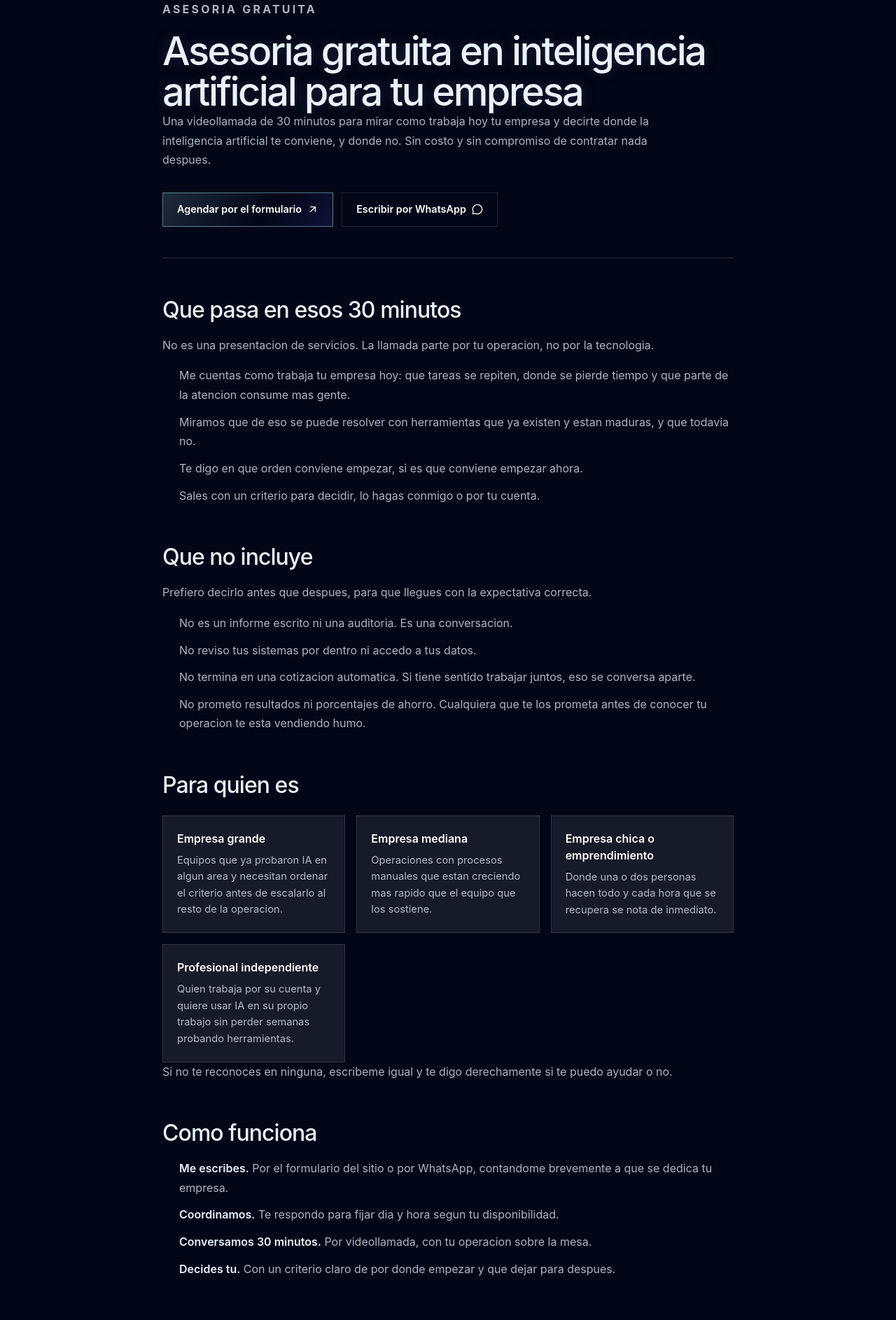
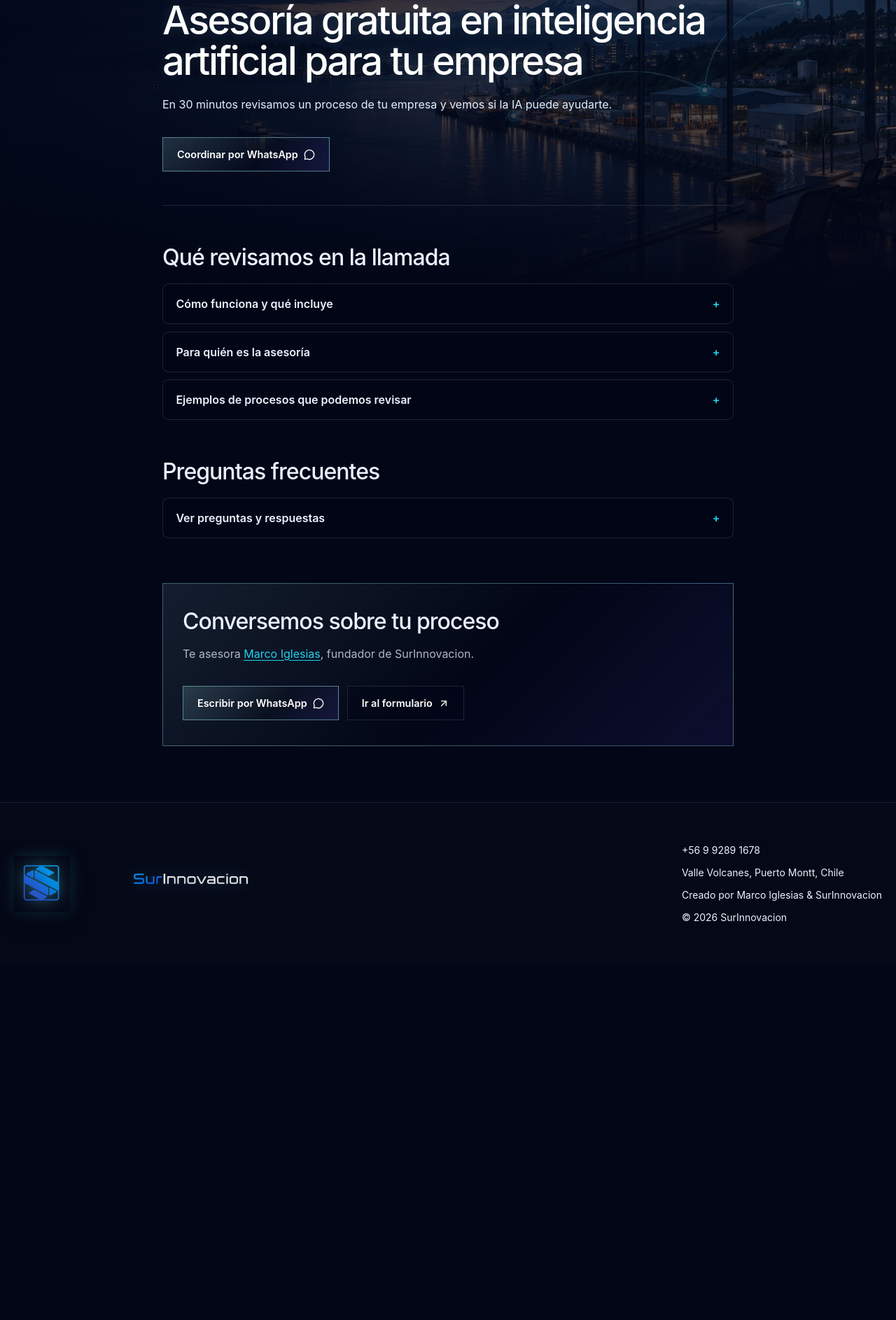
Before and after one commit to MarcoIglesias380/surinnovacion-web, a Next.js app: page /asesoria-ia in a window 1280 px wide. Shown: the part 160-2046 px from the top of the page at 70% size. After the commit the page ends 1539 px from the top, so only its background shows below. Built offline with nearby package versions, Linux system fonts and the light colour scheme.

Commit message:
Unifica los fondos y simplifica la lectura de servicios

```diff
--- a/app/asesoria-ia/page.tsx
+++ b/app/asesoria-ia/page.tsx
@@ -99,7 +99,7 @@ const serviceSchema = {
 
 export default function AsesoriaIA() {
   return (
-    <main className="site-shell min-h-screen bg-void text-frost selection:bg-ion/30">
+    <main className="site-shell commercial-page min-h-screen bg-void text-frost selection:bg-ion/30">
       <script
         type="application/ld+json"
         dangerouslySetInnerHTML={{
@@ -109,127 +109,52 @@ export default function AsesoriaIA() {
       <SiteHeader />
       <article className="doc-page">
         <header className="doc-hero">
-          <p className="doc-eyebrow">Asesoria gratuita</p>
-          <h1>Asesoria gratuita en inteligencia artificial para tu empresa</h1>
+          <h1>Asesoría gratuita en inteligencia artificial para tu empresa</h1>
           <p className="doc-lede">
-            Una videollamada de 30 minutos para mirar como trabaja hoy tu empresa y decirte donde la
-            inteligencia artificial te conviene, y donde no. Sin costo y sin compromiso de contratar nada
-            despues.
+            En 30 minutos revisamos un proceso de tu empresa y vemos si la IA puede ayudarte.
           </p>
           <div className="doc-actions">
-            <Link className="doc-cta" href="/#contacto">
-              Agendar por el formulario <ArrowUpRight aria-hidden="true" />
-            </Link>
-            <a className="doc-cta doc-cta--ghost" href={phoneHref} target="_blank" rel="noreferrer">
-              Escribir por WhatsApp <MessageCircle aria-hidden="true" />
+            <a className="doc-cta" href={phoneHref} target="_blank" rel="noreferrer">
+              Coordinar por WhatsApp <MessageCircle aria-hidden="true" />
             </a>
           </div>
         </header>
 
         <section className="doc-section">
-          <h2>Que pasa en esos 30 minutos</h2>
-          <p>
-            No es una presentacion de servicios. La llamada parte por tu operacion, no por la tecnologia.
-          </p>
+          <h2>Qué revisamos en la llamada</h2>
+          <div className="commercial-disclosures">
+            <details>
+              <summary>Cómo funciona y qué incluye</summary>
+              <div className="commercial-detail">
+                <p>Me cuentas dónde se repite trabajo o se pierde tiempo. Revisamos las opciones y te propongo un primer paso que puedas evaluar.</p>
+                <p>Es una videollamada inicial, sin costo ni compromiso. No incluye auditoría, informe escrito ni acceso a tus sistemas o datos. Si necesitas una implementación, acordamos su alcance por separado.</p>
+              </div>
+            </details>
+            <details>
+              <summary>Para quién es la asesoría</summary>
+              <div className="commercial-detail">
+                <p>Para pymes, equipos de empresas grandes y profesionales independientes que quieren evaluar la IA en una tarea concreta o revisar un piloto antes de escalarlo.</p>
+              </div>
+            </details>
+            <details>
+              <summary>Ejemplos de procesos que podemos revisar</summary>
+              <div className="commercial-detail">
                 <ul className="doc-list">
-            <li>Me cuentas como trabaja tu empresa hoy: que tareas se repiten, donde se pierde tiempo y que parte de la atencion consume mas gente.</li>
-            <li>Miramos que de eso se puede resolver con herramientas que ya existen y estan maduras, y que todavia no.</li>
-            <li>Te digo en que orden conviene empezar, si es que conviene empezar ahora.</li>
-            <li>Sales con un criterio para decidir, lo hagas conmigo o por tu cuenta.</li>
+                  <li>Responder consultas frecuentes de clientes.</li>
+                  <li>Reducir la digitación repetida entre correos, planillas y sistemas.</li>
+                  <li>Preparar fichas de producto o sacar partido a los datos que ya registras.</li>
                 </ul>
-        </section>
-
-        <section className="doc-section">
-          <h2>Que no incluye</h2>
-          <p>
-            Prefiero decirlo antes que despues, para que llegues con la expectativa correcta.
-          </p>
-          <ul className="doc-list doc-list--plain">
-            <li>No es un informe escrito ni una auditoria. Es una conversacion.</li>
-            <li>No reviso tus sistemas por dentro ni accedo a tus datos.</li>
-            <li>No termina en una cotizacion automatica. Si tiene sentido trabajar juntos, eso se conversa aparte.</li>
-            <li>No prometo resultados ni porcentajes de ahorro. Cualquiera que te los prometa antes de conocer tu operacion te esta vendiendo humo.</li>
-          </ul>
-        </section>
-
-        <section className="doc-section">
-          <h2>Para quien es</h2>
-          <div className="doc-grid">
-            <div>
-              <h3>Empresa grande</h3>
-              <p>Equipos que ya probaron IA en algun area y necesitan ordenar el criterio antes de escalarlo al resto de la operacion.</p>
               </div>
-            <div>
-              <h3>Empresa mediana</h3>
-              <p>Operaciones con procesos manuales que estan creciendo mas rapido que el equipo que los sostiene.</p>
+            </details>
           </div>
-            <div>
-              <h3>Empresa chica o emprendimiento</h3>
-              <p>Donde una o dos personas hacen todo y cada hora que se recupera se nota de inmediato.</p>
-            </div>
-            <div>
-              <h3>Profesional independiente</h3>
-              <p>Quien trabaja por su cuenta y quiere usar IA en su propio trabajo sin perder semanas probando herramientas.</p>
-            </div>
-          </div>
-          <p className="doc-note">
-            Si no te reconoces en ninguna, escribeme igual y te digo derechamente si te puedo ayudar o no.
-          </p>
-        </section>
-
-        <section className="doc-section">
-          <h2>Como funciona</h2>
-          <ol className="doc-steps">
-            <li>
-              <strong>Me escribes.</strong> Por el formulario del sitio o por WhatsApp, contandome brevemente a que se dedica tu empresa.
-            </li>
-            <li>
-              <strong>Coordinamos.</strong> Te respondo para fijar dia y hora segun tu disponibilidad.
-            </li>
-            <li>
-              <strong>Conversamos 30 minutos.</strong> Por videollamada, con tu operacion sobre la mesa.
-            </li>
-            <li>
-              <strong>Decides tu.</strong> Con un criterio claro de por donde empezar y que dejar para despues.
-            </li>
-          </ol>
-        </section>
-
-        <section className="doc-section">
-          <h2>Por donde suelen empezar las empresas</h2>
-          <p>
-            Estas son las areas donde la automatizacion y la IA estan mas maduras hoy. No todas aplican a
-            todos: buena parte de la conversacion es descartar las que no te sirven.
-          </p>
-          <ul className="doc-list">
-            <li><strong>Atencion a clientes.</strong> Responder lo que se pregunta una y otra vez, y filtrar antes de que llegue a una persona del equipo.</li>
-            <li><strong>Tareas administrativas repetitivas.</strong> Informacion que hoy se copia a mano de un sistema a otro, o de un correo a una planilla.</li>
-            <li><strong>Contenido y catalogo.</strong> Descripciones, fichas de producto y material de venta que hoy toman horas de alguien.</li>
-            <li><strong>Datos que ya registras.</strong> Ordenar lo que tu negocio ya genera para poder mirarlo y decidir con eso.</li>
-          </ul>
-        </section>
-
-        <section className="doc-section">
-          <h2>Quien te va a asesorar</h2>
-          <p>
-            Soy Marco Iglesias, Master en Inteligencia Artificial por BIG School y la Universidad
-            Isabel I, y fundador de SurInnovacion. Trabajo desde Puerto Montt para empresas de todo
-            Chile. <Link href="/marco-iglesias">Mas sobre mi formacion y mi trabajo</Link>.
-          </p>
-          <p>
-            Hago divulgacion de IA porque creo que el problema no es la falta de herramientas sino la
-            distancia entre esas herramientas y el negocio que las necesita. Esa distancia es la que esta
-            asesoria busca acortar.
-          </p>
-          <p>
-            Puedes revisar <Link href="/#proyectos">proyectos reales en los que he trabajado</Link> antes de
-            escribirme. Estan en linea y los puedes abrir ahora mismo.
-          </p>
         </section>
 
         <section className="doc-section" id="preguntas">
           <h2>Preguntas frecuentes</h2>
-          <div className="doc-faq">
+          <div className="commercial-disclosures">
+            <details>
+              <summary>Ver preguntas y respuestas</summary>
+              <div className="commercial-detail doc-faq">
                 {faqs.map(([question, answer]) => (
                   <details key={question}>
                     <summary>{question}</summary>
@@ -237,21 +162,20 @@ export default function AsesoriaIA() {
                   </details>
                 ))}
               </div>
+            </details>
+          </div>
         </section>
 
         <section className="doc-closing">
-          <h2>Agenda tu asesoria gratuita de 30 minutos</h2>
-          <p>
-            Cuentame brevemente a que te dedicas y coordinamos. Si no te puedo ayudar, te lo digo de
-            inmediato y no pierdes el tiempo.
-          </p>
+          <h2>Conversemos sobre tu proceso</h2>
+          <p>Te asesora <Link href="/marco-iglesias">Marco Iglesias</Link>, fundador de SurInnovacion.</p>
           <div className="doc-actions">
-            <Link className="doc-cta" href="/#contacto">
+            <a className="doc-cta" href={phoneHref} target="_blank" rel="noreferrer">
+              Escribir por WhatsApp <MessageCircle aria-hidden="true" />
+            </a>
+            <Link className="doc-cta doc-cta--ghost" href="/#contacto">
               Ir al formulario <ArrowUpRight aria-hidden="true" />
             </Link>
-            <a className="doc-cta doc-cta--ghost" href={phoneHref} target="_blank" rel="noreferrer">
-              Escribir por WhatsApp <MessageCircle aria-hidden="true" />
-            </a>
           </div>
         </section>
       </article>
--- a/app/blog/page.tsx
+++ b/app/blog/page.tsx
@@ -13,14 +13,13 @@ export const metadata: Metadata = {
 
 export default function BlogPage() {
   return (
-    <main className="site-shell min-h-screen bg-void text-frost">
+    <main className="site-shell commercial-page min-h-screen bg-void text-frost">
       <SiteHeader />
       <div className="doc-page">
         <header className="doc-hero">
           <h1>Noticias de IA e innovación para empresas</h1>
           <p className="doc-lede">
-            Qué pasó en 2026, qué datos lo respaldan y qué merece seguimiento en 2027.
-            Cada análisis enlaza los anuncios o informes originales.
+            Qué está cambiando en IA y qué significa para las empresas, con datos y fuentes originales.
           </p>
         </header>
         {articles.map((article) => (
--- a/app/globals.css
+++ b/app/globals.css
@@ -1981,6 +1981,109 @@ html[data-tone="bright"] .glass-secondary-button {
   }
 }
 
+.commercial-page {
+  position: relative;
+}
+
+.commercial-page::before {
+  position: absolute;
+  inset: 0 0 auto;
+  height: 36rem;
+  background:
+    linear-gradient(180deg, rgba(2, 6, 23, 0.36), rgba(2, 6, 23, 0.52) 55%, var(--bg-void, #020617)),
+    linear-gradient(90deg, rgba(2, 6, 23, 0.83), rgba(2, 6, 23, 0.24)),
+    url("/sections/bahia-innovacion.webp") 65% 46% / cover no-repeat;
+  content: "";
+  pointer-events: none;
+}
+
+.commercial-page > .doc-page {
+  position: relative;
+}
+
+.commercial-page .doc-hero {
+  padding-bottom: 3rem;
+}
+
+.commercial-page .doc-hero h1 {
+  color: #fff;
+}
+
+.commercial-page .doc-lede {
+  margin-top: 1.25rem;
+  color: #e3f0ff;
+}
+
+.commercial-page .doc-cta--ghost {
+  background: rgba(2, 6, 23, 0.45);
+}
+
+.commercial-disclosures {
+  display: grid;
+  gap: 0.65rem;
+}
+
+.commercial-disclosures > details {
+  scroll-margin-top: 6rem;
+  border: 1px solid var(--line-soft);
+  border-radius: 0.55rem;
+  background: rgba(2, 6, 23, 0.78);
+}
+
+.commercial-disclosures > details > summary {
+  position: relative;
+  padding: 1rem 3rem 1rem 1.15rem;
+  color: var(--text-primary);
+  font-weight: 600;
+  list-style: none;
+  cursor: pointer;
+}
+
+.commercial-disclosures > details > summary::-webkit-details-marker {
+  display: none;
+}
+
+.commercial-disclosures > details > summary::after {
+  position: absolute;
+  top: 1rem;
+  right: 1.15rem;
+  color: var(--brand-ion);
+  content: "+";
+}
+
+.commercial-disclosures > details[open] > summary::after {
+  content: "−";
+}
+
+.commercial-disclosures summary:focus-visible {
+  outline: 2px solid var(--brand-ion);
+  outline-offset: -3px;
+}
+
+.commercial-disclosures > details > summary > span {
+  display: block;
+  margin-top: 0.3rem;
+  color: var(--text-secondary);
+  font-size: 0.9rem;
+  font-weight: 400;
+}
+
+.commercial-detail {
+  padding: 0 1.15rem 1.15rem;
+}
+
+.commercial-detail > p:last-child {
+  margin-bottom: 0;
+}
+
+.commercial-page #soluciones {
+  scroll-margin-top: 6rem;
+}
+
+.commercial-page .doc-closing > p:last-child {
+  margin-top: 1rem;
+}
+
 /* Paginas de contenido tipo documento, como /asesoria-ia */
 
 .doc-page {
--- a/app/servicios/page.tsx
+++ b/app/servicios/page.tsx
@@ -156,7 +156,7 @@ const faqSchema = {
 
 export default function Servicios() {
   return (
-    <main className="site-shell min-h-screen bg-void text-frost selection:bg-ion/30">
+    <main className="site-shell commercial-page min-h-screen bg-void text-frost selection:bg-ion/30">
       <script
         type="application/ld+json"
         dangerouslySetInnerHTML={{
@@ -166,71 +166,63 @@ export default function Servicios() {
       <SiteHeader />
       <article className="doc-page">
         <header className="doc-hero">
-          <p className="doc-eyebrow">Servicios</p>
           <h1>Consultoría en innovación y mejora de procesos</h1>
           <p className="doc-lede">
-            SurInnovacion ayuda a empresas a aprovechar mejor sus recursos técnicos y
-            administrativos. Desde Puerto Montt atendemos a empresas de todo Chile. La primera
-            videollamada dura 30 minutos y es gratuita.
+            Evalúo cómo trabaja tu empresa y desarrollo sistemas a medida para mejorar
+            la administración o la producción. Atiendo desde Puerto Montt a todo Chile.
           </p>
           <div className="doc-actions">
             <a className="doc-cta" href={phoneHref} target="_blank" rel="noreferrer">
               Agendar asesoría por WhatsApp <MessageCircle aria-hidden="true" />
             </a>
-            <a className="doc-cta doc-cta--ghost" href="#mejora-de-procesos">
-              Ver qué evaluamos <ArrowUpRight aria-hidden="true" />
+            <a className="doc-cta doc-cta--ghost" href="#soluciones">
+              Explorar soluciones <ArrowUpRight aria-hidden="true" />
             </a>
           </div>
         </header>
 
+        <section className="doc-section" id="soluciones">
+          <h2>Soluciones para tu empresa</h2>
+          <div className="commercial-disclosures">
             {servicios.map((s) => (
-          <section className="doc-section" id={s.id} key={s.id}>
-            <h2>{s.titulo}</h2>
-            <p className="doc-resumen">{s.resumen}</p>
-            {s.cuerpo.map((parrafo) => (
-              <p key={parrafo.slice(0, 40)}>{parrafo}</p>
+              <details id={s.id} key={s.id}>
+                <summary>
+                  {s.titulo}
+                  <span>{s.resumen}</span>
+                </summary>
+                <div className="commercial-detail">
+                  {s.cuerpo.map((parrafo) => <p key={parrafo}>{parrafo}</p>)}
+                  {"enlace" in s && s.enlace ? (
+                    <p><Link href={s.enlace.href}>{s.enlace.texto}</Link></p>
+                  ) : null}
+                </div>
+              </details>
             ))}
-            {"enlace" in s && s.enlace ? (
-              <p>
-                <Link href={s.enlace.href}>{s.enlace.texto}</Link>
-              </p>
-            ) : null}
-          </section>
-        ))}
-
-        <section className="doc-section">
-          <h2>Quien hace el trabajo</h2>
-          <p>
-            Marco Iglesias, Master en Inteligencia Artificial por BIG School y la Universidad Isabel I,
-            desde Puerto Montt. <Link href="/marco-iglesias">Ver formacion y trabajo publicado</Link>.
-          </p>
+          </div>
         </section>
 
         <section className="doc-section">
-          <h2>Cómo pasamos de la evaluación a una solución</h2>
+          <h2>Cómo empezamos</h2>
+          <div className="commercial-disclosures">
+            <details>
+              <summary>De la primera llamada a una propuesta</summary>
+              <div className="commercial-detail">
                 <ol className="doc-steps">
-            <li>
-              <strong>Cuéntame qué te está costando.</strong> Por WhatsApp, describe tu empresa
-              y un proceso que quieras mejorar.
-            </li>
-            <li>
-              <strong>Revisamos el proceso.</strong> En la videollamada gratuita ubicamos el
-              problema y acordamos qué conviene revisar primero.
-            </li>
-            <li>
-              <strong>Te propongo algo concreto.</strong> Con alcance, plazo y precio definidos antes
-              de empezar, no sobre la marcha.
-            </li>
-            <li>
-              <strong>Decides tu.</strong> Si no te convence, te quedas igual con el criterio de la
-              conversacion.
-            </li>
+                  <li>Cuéntame por WhatsApp qué proceso necesitas mejorar.</li>
+                  <li>En la videollamada revisamos el problema y definimos por dónde empezar.</li>
+                  <li>Si hay un proyecto, te propongo un alcance, un plazo y un precio antes de empezar.</li>
                 </ol>
+              </div>
+            </details>
+          </div>
         </section>
 
         <section className="doc-section" id="preguntas">
           <h2>Preguntas frecuentes</h2>
-          <div className="doc-faq">
+          <div className="commercial-disclosures">
+            <details>
+              <summary>Ver preguntas y respuestas</summary>
+              <div className="commercial-detail doc-faq">
                 {faqs.map(([question, answer]) => (
                   <details key={question}>
                     <summary>{question}</summary>
@@ -238,19 +230,19 @@ export default function Servicios() {
                   </details>
                 ))}
               </div>
+            </details>
+          </div>
         </section>
 
         <section className="doc-closing">
-          <h2>Conversemos 30 minutos y lo vemos</h2>
-          <p>
-            No necesitas tener claro cual de estas lineas te sirve. Esa es justamente la parte que
-            resolvemos en la primera conversacion.
-          </p>
+          <h2>Cuéntame qué proceso quieres mejorar</h2>
+          <p>La primera videollamada dura 30 minutos y es gratuita.</p>
           <div className="doc-actions">
             <a className="doc-cta" href={phoneHref} target="_blank" rel="noreferrer">
               Escribir por WhatsApp <MessageCircle aria-hidden="true" />
             </a>
           </div>
+          <p><Link href="/marco-iglesias">Conoce a Marco Iglesias</Link></p>
         </section>
       </article>
       <SiteFooter />
```
Also changed, not shown: progress/current.md (+2 -0 lines), progress/history.md (+5 -0 lines), public/sections/bahia-innovacion.webp (added). Lines whose indentation alone changed are shown as unchanged.
